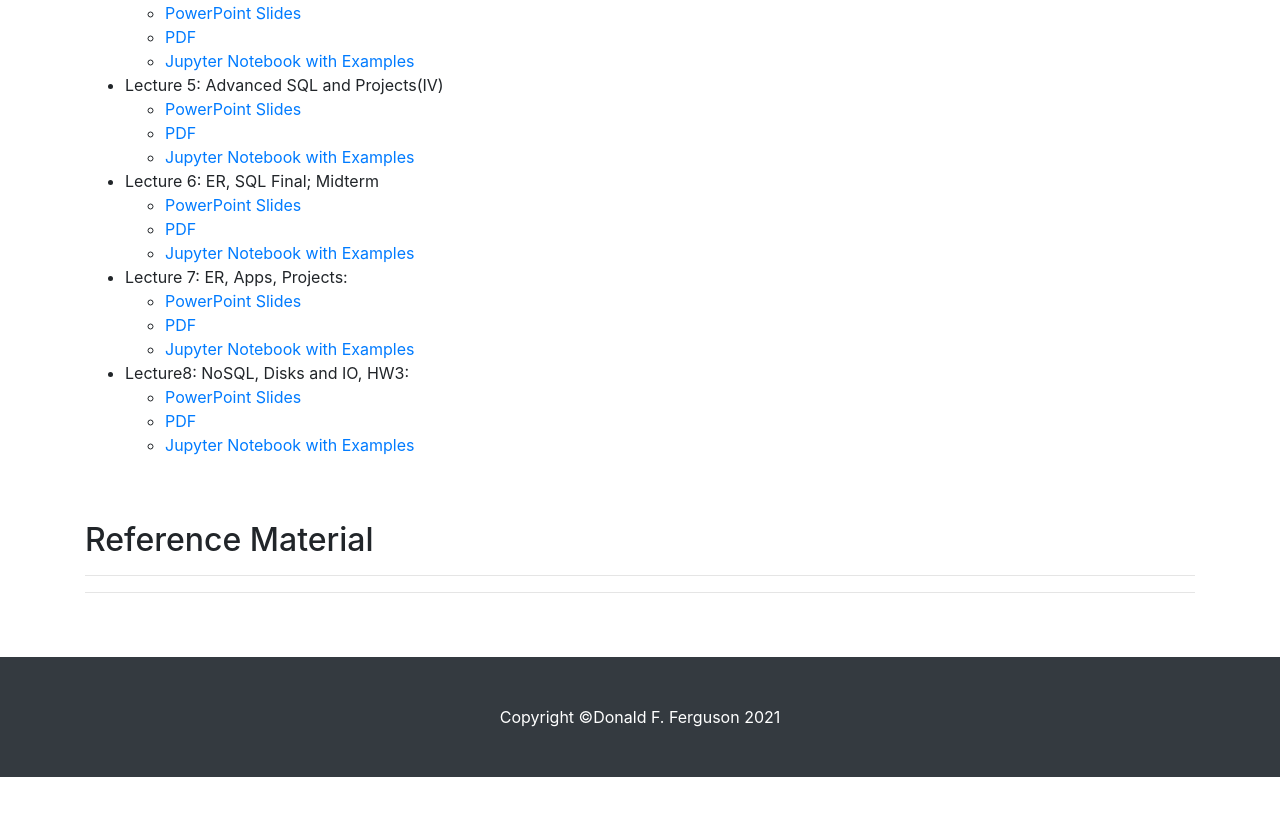
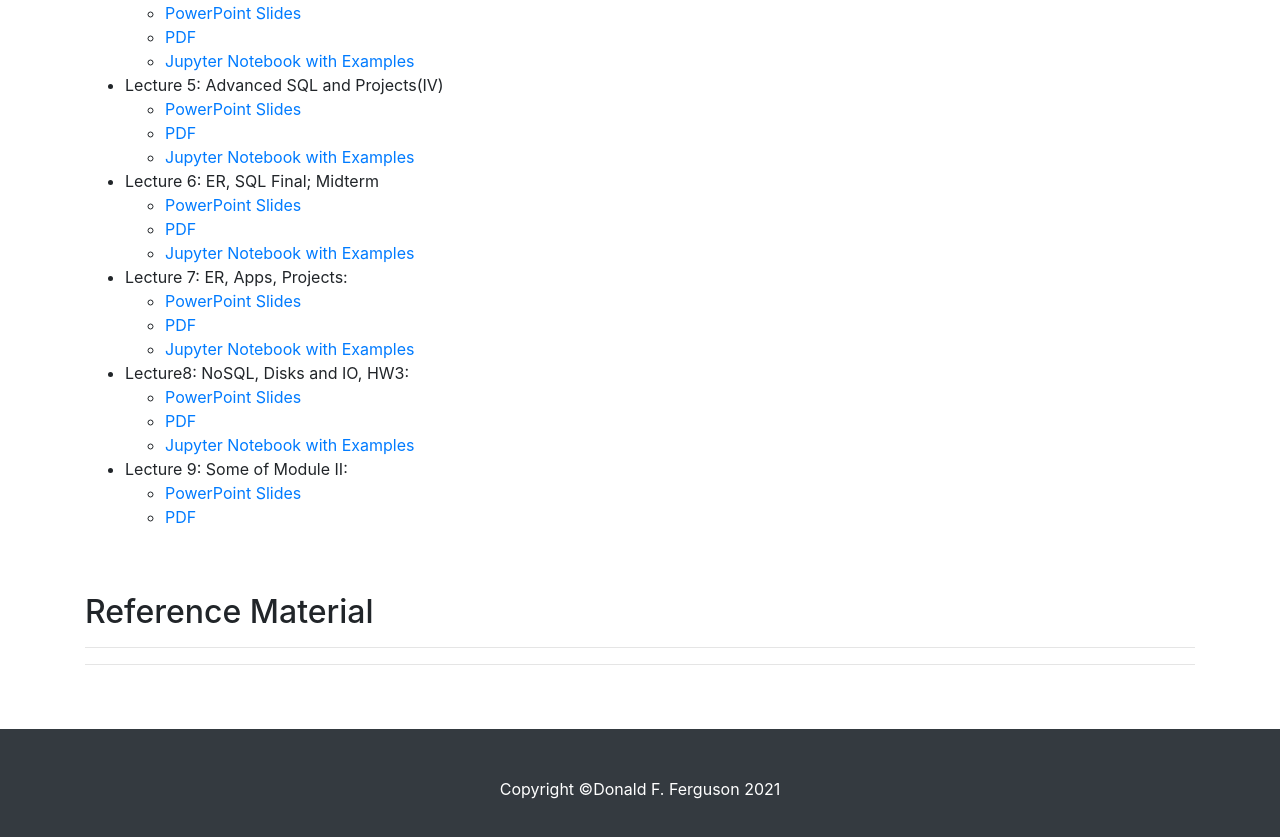
Before and after one commit to donald-f-ferguson/W4111S21, a plain HTML site: page docs/reference-material.html in a window 1280 px wide. Shown: the part 681-1518 px from the top of the page. Before the commit the page ends 1458 px from the top, so only its background shows below. Drawn offline with Linux system fonts and the light colour scheme.

Commit message:
Lecture 9

```diff
--- a/docs/reference-material.html
+++ b/docs/reference-material.html
@@ -155,6 +155,14 @@
                                 Jupyter Notebook with Examples</a></li>
                         </ul>
                     </li>
+                    <li>Lecture 9: Some of Module II:
+                        <ul>
+                            <li><a href="https://github.com/donald-f-ferguson/W4111S21/blob/main/Lectures/Lecture_9_SomeModule_II_NoSQL/Lecture_9_SomeModule_II.pptx">
+                                PowerPoint Slides</a></li>
+                            <li><a href="https://github.com/donald-f-ferguson/W4111S21/blob/main/Lectures/Lecture_9_SomeModule_II_NoSQL/Lecture_9_SomeModule_II.pdf">
+                                PDF</a></li>
+                        </ul>
+                    </li>
                 </ul>
               <!-- <a class="btn btn-primary btn-lg" href="#">Call to Action &raquo;</a> -->
           </div>
```
Also changed, not shown: 3 other files.
